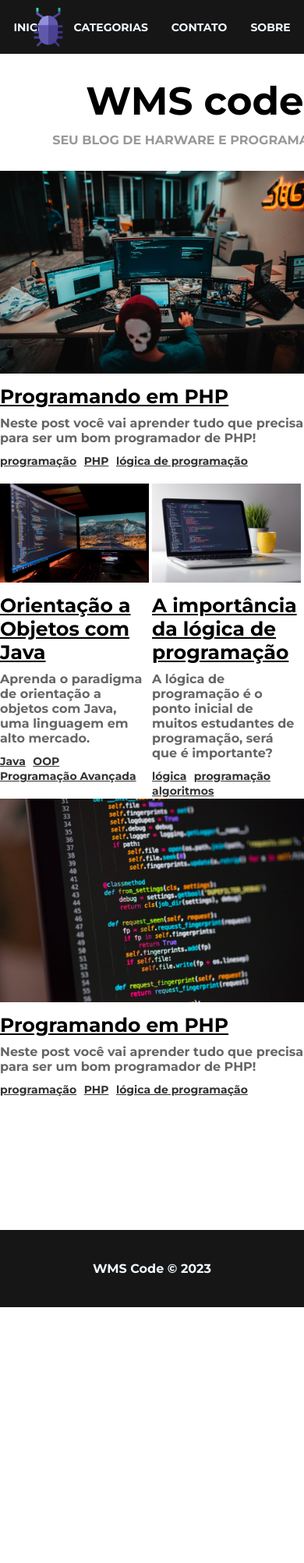
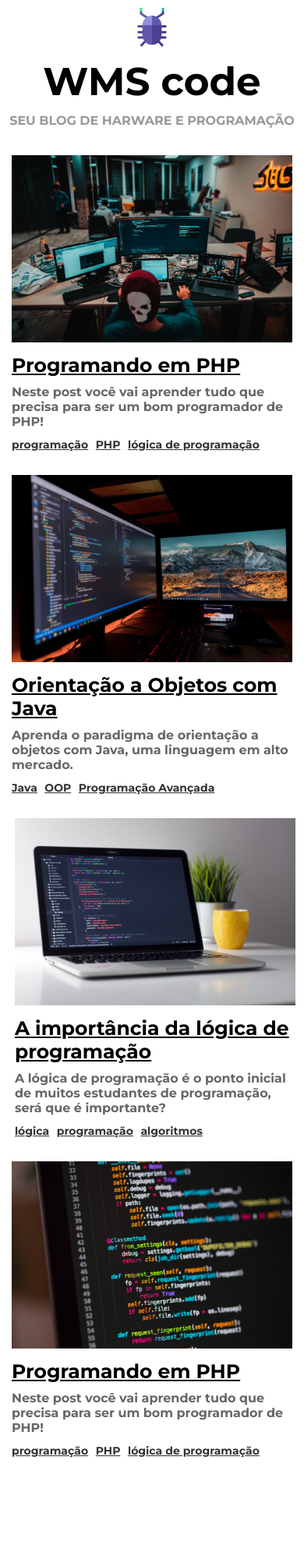
Before and after one commit to walefsousa/Meu_Blog, a PHP site: page / in a window 390 px wide; the page is wider, and only the part inside the window is pictured. Shown: the top 2004 px of that part at 78% size. Before the commit the page ends 1676 px from the top of that part, so only its background shows below. Run offline with PHP 8.4, Linux system fonts and the light colour scheme.

Commit message:
Projeto finalizado

```diff
--- a/css/style.css
+++ b/css/style.css
@@ -200,3 +233,49 @@ footer {
     color: aliceblue;
     padding: 40px 0;
 }
+
+/*Mobile*/
+
+@media(max-width:480px){
+
+    /*Home*/
+    header{
+       width: 100%;
+    }
+
+    #logo{
+        display: block;
+        position: relative;
+        margin: 0 auto;
+        left: 0;
+        width: 50px;
+    }
+    #navbar{
+
+        display: none;
+    }
+    #title-container{
+        min-width: 100%;
+        margin-top: 20px;
+    }
+    #posts-container{
+        margin-top: 20px;
+
+    }
+    .post-box {
+        flex: 100% 1 0;
+        padding: 15px;
+        margin: 0;
+    }
+
+    /*POST*/
+
+    #post-container{
+        grid-template-columns: 100%;
+        padding: 15px;
+        grid-template-areas: "main sidebar";
+    }
+    .img-container{
+        width: 100%;
+    }
+}
--- a/posts.php
+++ b/posts.php
@@ -19,7 +19,7 @@ if (isset($_GET['id'])) {
 <main id="post-container">
     <div class="content-container">
         <h1 id="main-title"><?= $currentPost['title'] ?></h1>
-        <p id="post-decription"><?= $currentPost['description'] ?></p>
+        <p id="post-description"><?= $currentPost['description'] ?></p>
         <div class="img-container">
             <img src="img/<?= $currentPost['img'] ?>" alt="<?= $currentPost['title'] ?>">
         </div>
```
Also changed, not shown: other parts of css/style.css (+35 -2 lines).
